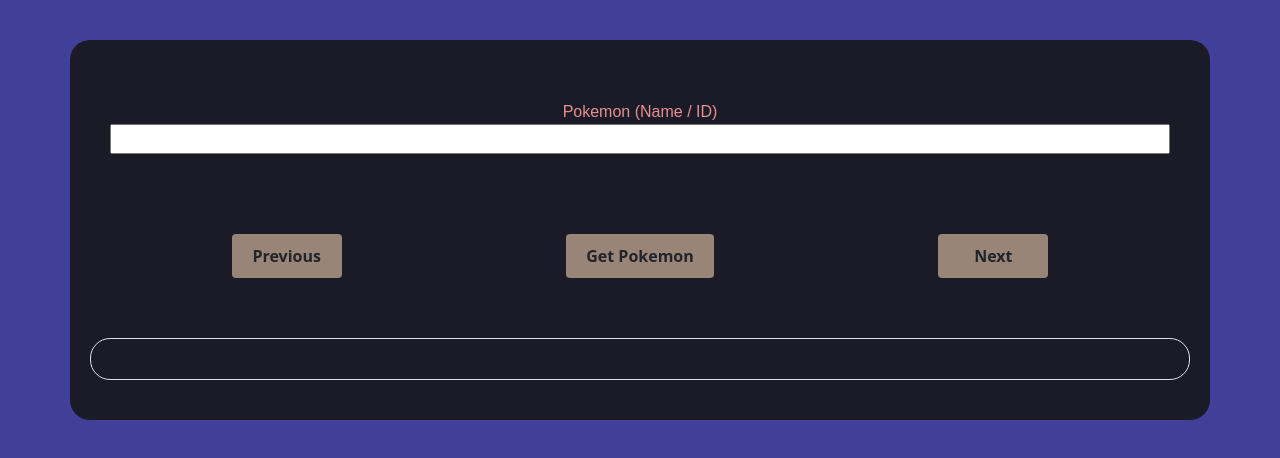
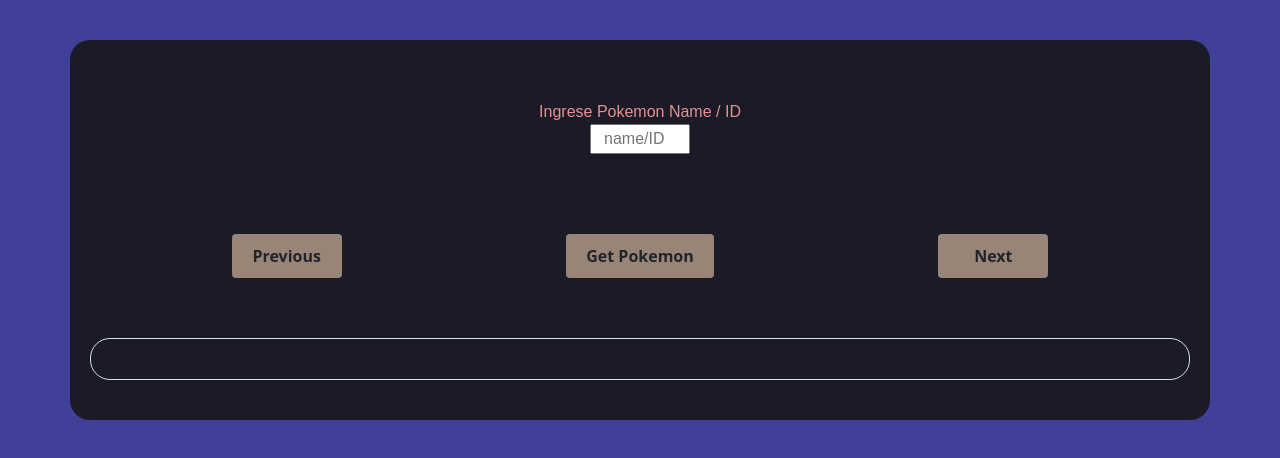
Before and after one commit to AngeHernandezJ/JS-07, a plain HTML site: page Pokedex/index.html in a window 1280 px wide. Drawn offline with nearby package versions, Linux system fonts and the light colour scheme; no server answers.

Commit message:
Actualización de estilos

```diff
--- a/Pokedex/fetch2.js
+++ b/Pokedex/fetch2.js
@@ -1,6 +1,7 @@
 const BASE_URL = 'https://pokeapi.co/api/v2/pokemon/';
 
-
+//const val = localStorage.getItem('pokeId');
+//cards(fetchPokemon(val));
 
 const fetchPokemon = async (pokemon) => {
     try {
--- a/Pokedex/index.html
+++ b/Pokedex/index.html
@@ -16,8 +16,8 @@
 
         <div class='container'>
             <div class="container row">
-                <label for="poke-name">Pokemon (Name / ID)</label>
-                <input id='poke-name' type="text" name="poke-name" value="">
+                <label for="poke-name">Ingrese Pokemon Name / ID</label>
+                <input id='poke-name' type="text" name="poke-name" placeholder="name/ID" value="">
             </div>
             <div class='container row'>
                <div class="col-4"><button id='previous-btn' class='btn primary'>Previous</button> </div>
--- a/Pokedex/styles.css
+++ b/Pokedex/styles.css
@@ -45,3 +45,7 @@
     background-color: #616596;
     box-shadow: rgba(153, 82, 82, 0.1) 0 4px 12px;
 }
+
+#poke-name{
+    width: 100px;
+}
```
